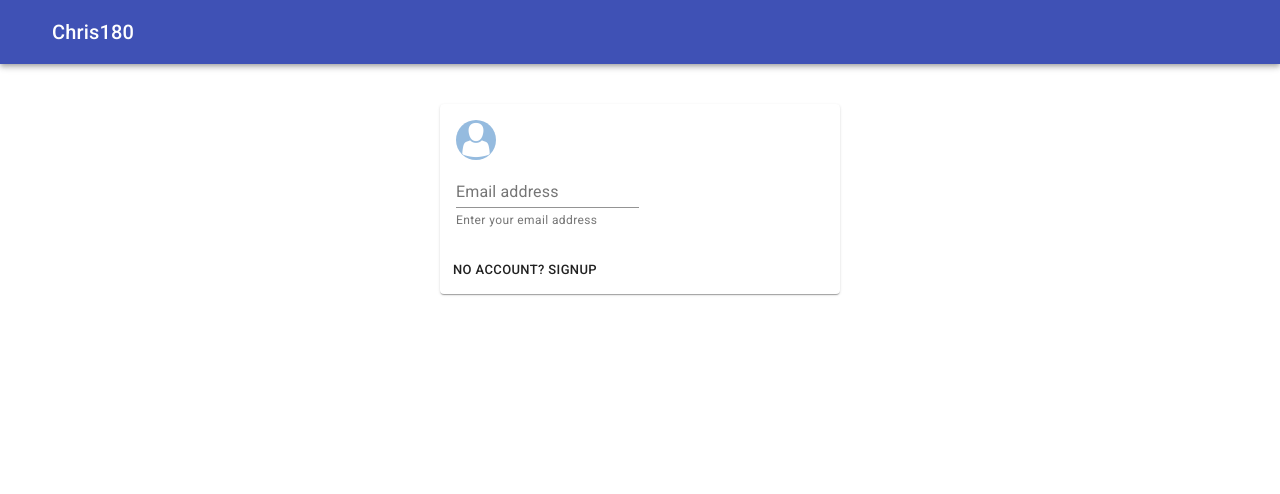
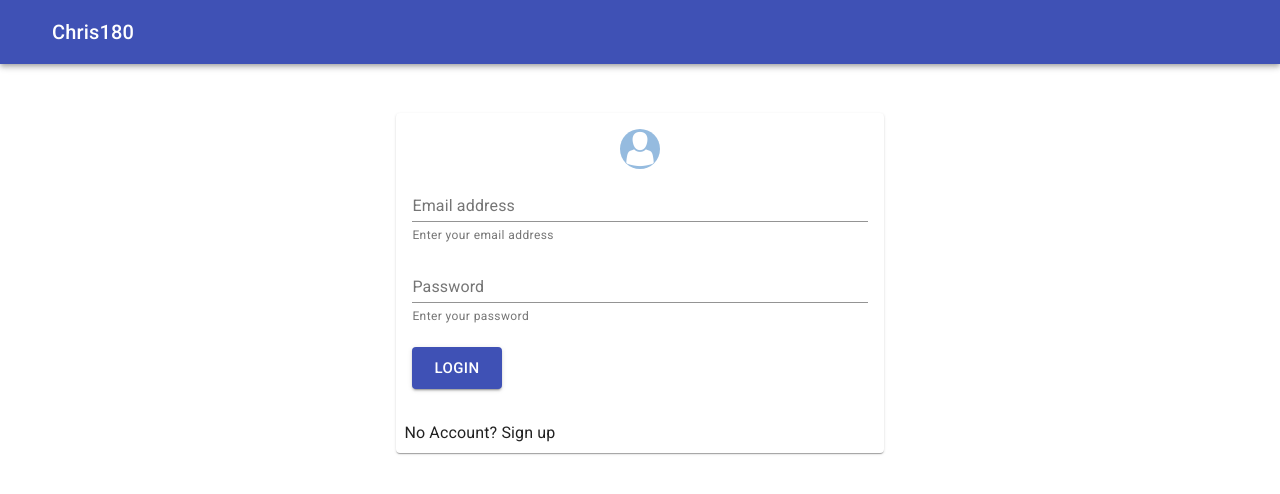
Before and after one commit to uaalumni02/supervision-app, a React (Create React App) app: page / in a window 1280 px wide. Shown: the top 494 px of the page. Built offline with nearby package versions, Linux system fonts and the light colour scheme.

Commit message:
add login/register

```diff
--- a/src/App.js
+++ b/src/App.js
@@ -5,7 +5,7 @@ import { BrowserRouter, Route, Switch } from "react-router-dom";
 import Layout from './Layout'
 
 import Login from "./pages/Login";
-
+import Register from "./pages/Register";
 
 function App() {
   return (
@@ -14,6 +14,7 @@ function App() {
         {/* <UserContextProvider> */}
           <Switch>
             <Route exact path="/" component={Login} />
+            <Route exact path="/register" component={Register} />
           </Switch>
         {/* </UserContextProvider> */}
       </BrowserRouter>
--- /dev/null
+++ b/src/pages/Register.js
@@ -0,0 +1,133 @@
+import React, { useState } from "react";
+import { Grid, Paper, Box, Link } from '@material-ui/core'
+
+import Card from '@material-ui/core/Card';
+import CardActions from '@material-ui/core/CardActions';
+import CardContent from '@material-ui/core/CardContent';
+import Button from '@material-ui/core/Button';
+import Typography from '@material-ui/core/Typography';
+
+import Avatar from '@material-ui/core/Avatar'
+
+import { FormControl, Input, InputLabel, FormHelperText } from '@material-ui/core'
+
+import { makeStyles } from '@material-ui/core/styles'
+import avatar from '../assets/avatar.png'
+
+
+const useStyles = makeStyles((theme) => ({
+  root: {
+    minWidth: 400,
+    marginTop: '10%'
+  },
+  avatar: {
+    wrapper: {
+      position: 'relative'
+    },
+    root: {
+      display: 'flex',
+      position: 'absolute',
+      right: '50%',
+      '& > *': {
+        margin: theme.spacing(1)
+      }
+    },
+    large: {
+      width: theme.spacing(2),
+      height: theme.spacing(2)
+    }
+  },
+  bullet: {
+    display: 'inline-block',
+    margin: '0 2px',
+    transform: 'scale(0.8)',
+  },
+  title: {
+    fontSize: 14,
+  },
+  pos: {
+    marginBottom: 12
+  },
+  paper: {
+    padding: theme.spacing(2),
+    textAlign: 'center',
+    color: theme.palette.text.secondary,
+    background: theme.palette.success.light
+  },
+  form: {
+    loginButton: {
+        backgroundColor: '#3f51b5',
+        color: '#fff'
+    }
+  }
+}))
+
+const Register = () => {
+
+
+
+  const classes = useStyles()
+  const bull = <span className={classes.bullet}>•</span>;
+
+  return (
+
+    <Grid
+      container
+      className={classes.grid}
+      spacing={0}
+      direction="column"
+      alignItems="center"
+    >
+
+      <Grid item xs={12} md={12}>
+
+
+    <Card className={classes.root} xs={12} md={6}>
+      <CardContent>
+
+        <Box
+          display="flex"
+          alignItems="center"
+          justifyContent="center"
+        >
+          <div className={classes.avatar.wrapper}>
+            <div className={classes.avatar.root}>
+              <Avatar alt="login-avatar" src={avatar} size={50}/>
+            </div>
+          </div>
+        </Box>
+          <form>
+            <FormControl fullWidth margin="dense">
+              <InputLabel htmlFor="email">Email address</InputLabel>
+              <Input id="email" aria-aria-describedby="email-helper-text" />
+              <FormHelperText id="email-helper-text">Enter your email address</FormHelperText>
+            </FormControl>
+            <FormControl fullWidth margin="dense">
+              <InputLabel htmlFor="password">Password</InputLabel>
+              <Input id="password" aria-aria-describedby="password-helper-text" />
+              <FormHelperText id="password-helper-text">Enter your password</FormHelperText>
+            </FormControl>
+            <FormControl margin="normal">
+              <Button variant="contained" size="large" color="primary" className={classes.form.loginButton}>Register</Button>
+            </FormControl>
+          </form>
+      </CardContent>
+      <CardActions>
+        <Typography>
+          <Link
+            href="#"
+            color="inherit"
+          >
+          </Link>
+
+        </Typography>
+      </CardActions>
+    </Card>
+
+      </Grid>
+
+    </Grid>
+
+  );
+};
+export default Register;
--- a/src/pages/login.js
+++ b/src/pages/login.js
@@ -1,72 +1,74 @@
 import React, { useState } from "react";
-import { Grid, Paper } from '@material-ui/core'
+import { Grid, Paper, Box, Link } from "@material-ui/core";
 
-import Card from '@material-ui/core/Card';
-import CardActions from '@material-ui/core/CardActions';
-import CardContent from '@material-ui/core/CardContent';
-import Button from '@material-ui/core/Button';
-import Typography from '@material-ui/core/Typography';
+import Card from "@material-ui/core/Card";
+import CardActions from "@material-ui/core/CardActions";
+import CardContent from "@material-ui/core/CardContent";
+import Button from "@material-ui/core/Button";
+import Typography from "@material-ui/core/Typography";
 
-import Avatar from '@material-ui/core/Avatar'
+import Avatar from "@material-ui/core/Avatar";
 
-import { FormControl, Input, InputLabel, FormHelperText } from '@material-ui/core'
+import {
+  FormControl,
+  Input,
+  InputLabel,
+  FormHelperText,
+} from "@material-ui/core";
 
-import { makeStyles } from '@material-ui/core/styles'
-import avatar from '../assets/avatar.png'
+import { makeStyles } from "@material-ui/core/styles";
+import avatar from "../assets/avatar.png";
 
 import { Redirect } from "react-router-dom";
-import settings from "../config/configData"
+import settings from "../config/configData";
 import { relativeTimeRounding } from "moment";
-
-// import {
-//   MDBContainer,
-//   MDBRow,
-//   MDBCol,
-//   MDBBtn,
-//   MDBInput,
-// } from "mdbreact";
-
 
 const useStyles = makeStyles((theme) => ({
   root: {
     minWidth: 400,
-    marginTop: '10%'
+    marginTop: "10%",
   },
   avatar: {
     wrapper: {
-      position: 'relative'
+      position: "relative",
     },
     root: {
-      display: 'flex',
-      position: 'absolute',
-      right: '50%',
-      '& > *': {
-        margin: theme.spacing(1)
-      }
+      display: "flex",
+      position: "absolute",
+      right: "50%",
+      "& > *": {
+        margin: theme.spacing(1),
+      },
     },
     large: {
-      width: theme.spacing(7),
-      height: theme.spacing(7)
-    }
+      width: theme.spacing(2),
+      height: theme.spacing(2),
+    },
   },
   bullet: {
-    display: 'inline-block',
-    margin: '0 2px',
-    transform: 'scale(0.8)',
+    display: "inline-block",
+    margin: "0 2px",
+    transform: "scale(0.8)",
   },
   title: {
     fontSize: 14,
   },
   pos: {
-    marginBottom: 12
+    marginBottom: 12,
   },
   paper: {
     padding: theme.spacing(2),
-    textAlign: 'center',
+    textAlign: "center",
     color: theme.palette.text.secondary,
-    background: theme.palette.success.light
-  }
-}))
+    background: theme.palette.success.light,
+  },
+  form: {
+    loginButton: {
+      backgroundColor: "#3f51b5",
+      color: "#fff",
+    },
+  },
+}));
 
 const Login = () => {
   const [username, setUsername] = useState("");
@@ -88,7 +90,7 @@ const Login = () => {
     })
       .then((res) => res.json())
       .then((response) => {
-        console.log(response)
+        console.log(response);
         if (
           response.success === false ||
           response.data.user.role === "standard"
@@ -103,11 +105,10 @@ const Login = () => {
       .catch((error) => console.error("Error:", error));
   };
 
-  const classes = useStyles()
+  const classes = useStyles();
   const bull = <span className={classes.bullet}>•</span>;
 
   return (
-
     <Grid
       container
       className={classes.grid}
@@ -115,35 +116,56 @@ const Login = () => {
       direction="column"
       alignItems="center"
     >
-
       <Grid item xs={12} md={12}>
-
-
         <Card className={classes.root} xs={12} md={6}>
           <CardContent>
+            <Box display="flex" alignItems="center" justifyContent="center">
               <div className={classes.avatar.wrapper}>
                 <div className={classes.avatar.root}>
-            <Avatar alt="login-avatar" src={avatar} className={classes.avatar.large} />
+                  <Avatar alt="login-avatar" src={avatar} size={50} />
                 </div>
-
               </div>
+            </Box>
             <form>
-            <FormControl>
+              <FormControl fullWidth margin="dense">
                 <InputLabel htmlFor="email">Email address</InputLabel>
                 <Input id="email" aria-aria-describedby="email-helper-text" />
-              <FormHelperText id="email-helper-text">Enter your email address</FormHelperText>
+                <FormHelperText id="email-helper-text">
+                  Enter your email address
+                </FormHelperText>
+              </FormControl>
+              <FormControl fullWidth margin="dense">
+                <InputLabel htmlFor="password">Password</InputLabel>
+                <Input
+                  id="password"
+                  aria-aria-describedby="password-helper-text"
+                />
+                <FormHelperText id="password-helper-text">
+                  Enter your password
+                </FormHelperText>
+              </FormControl>
+              <FormControl margin="normal">
+                <Button
+                  variant="contained"
+                  size="large"
+                  color="primary"
+                  className={classes.form.loginButton}
+                >
+                  Login
+                </Button>
               </FormControl>
             </form>
           </CardContent>
           <CardActions>
-        <Button size="small">No account? Signup</Button>
+            <Typography>
+              <Link href="/register" color="inherit">
+                No Account? Sign up
+              </Link>
+            </Typography>
           </CardActions>
         </Card>
-
       </Grid>
-
     </Grid>
-
   );
 };
 export default Login;
```
Lines whose indentation alone changed are shown as unchanged.
